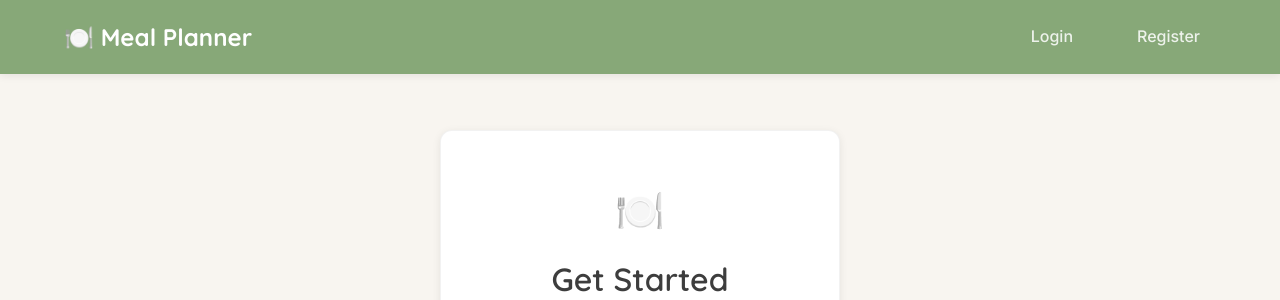
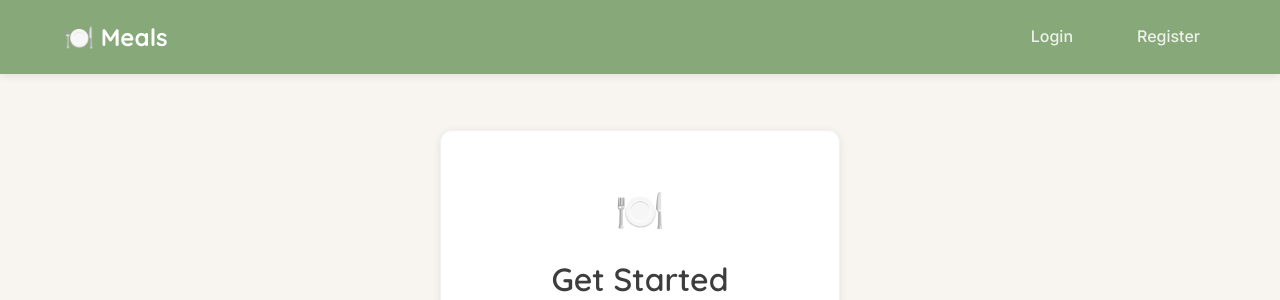
Before and after one commit to jasonmotylinski/meal-planner, a Flask app: page /register in a window 1280 px wide. Shown: the top 300 px of the page. Run offline with Flask 3, Linux system fonts and the light colour scheme; some libraries are stand-ins or nearby versions.

Commit message:
feature: header change

```diff
--- a/app/templates/base.html
+++ b/app/templates/base.html
@@ -26,7 +26,7 @@
     <nav class="navbar">
         <div class="navbar-container">
             <a class="navbar-brand" href="{{ url_for('main.index') }}">
-                🍽️ Meal Planner
+                🍽️ Meals
             </a>
             <button class="navbar-toggle" id="mobileMenuToggle" aria-label="Toggle menu">
                 ☰
```
